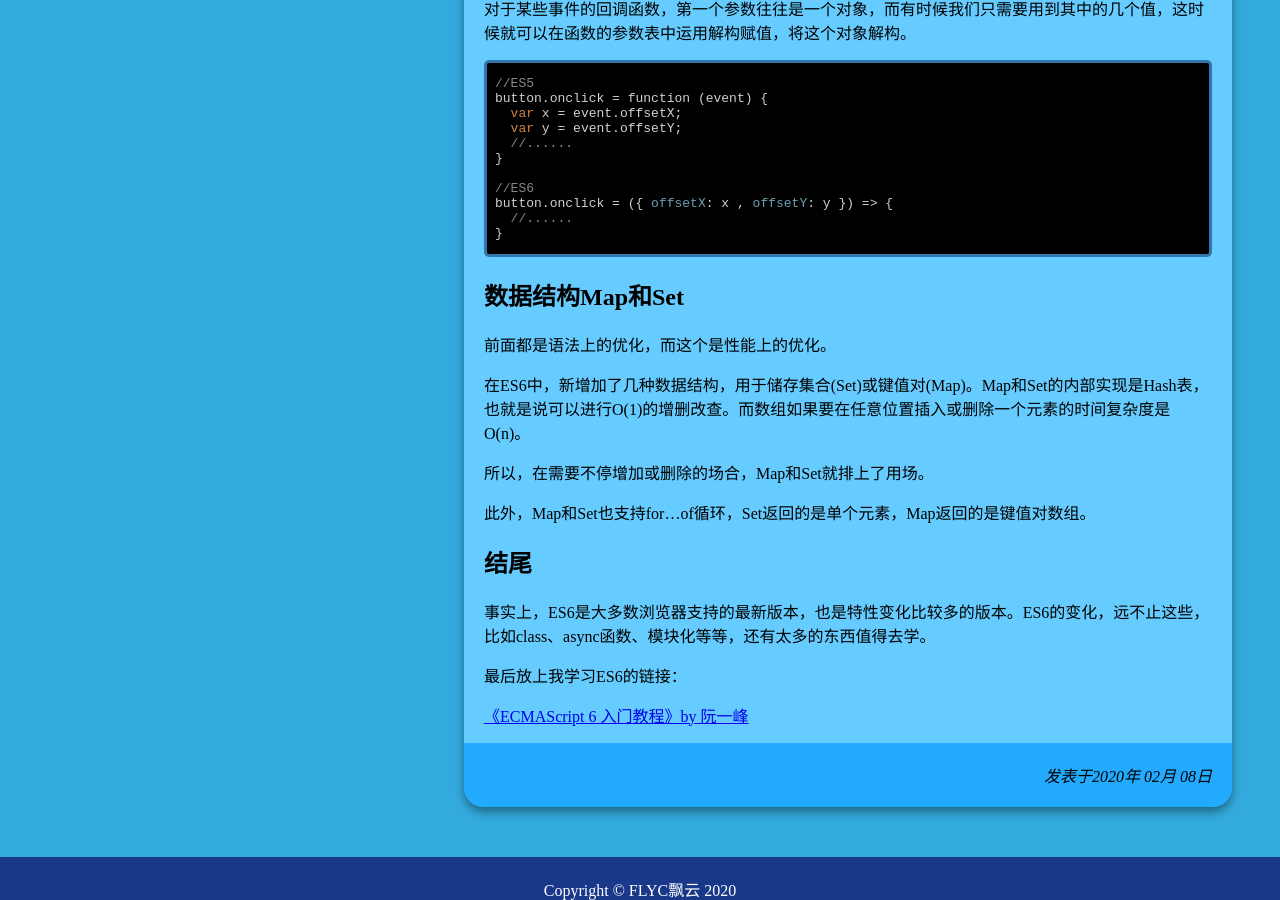
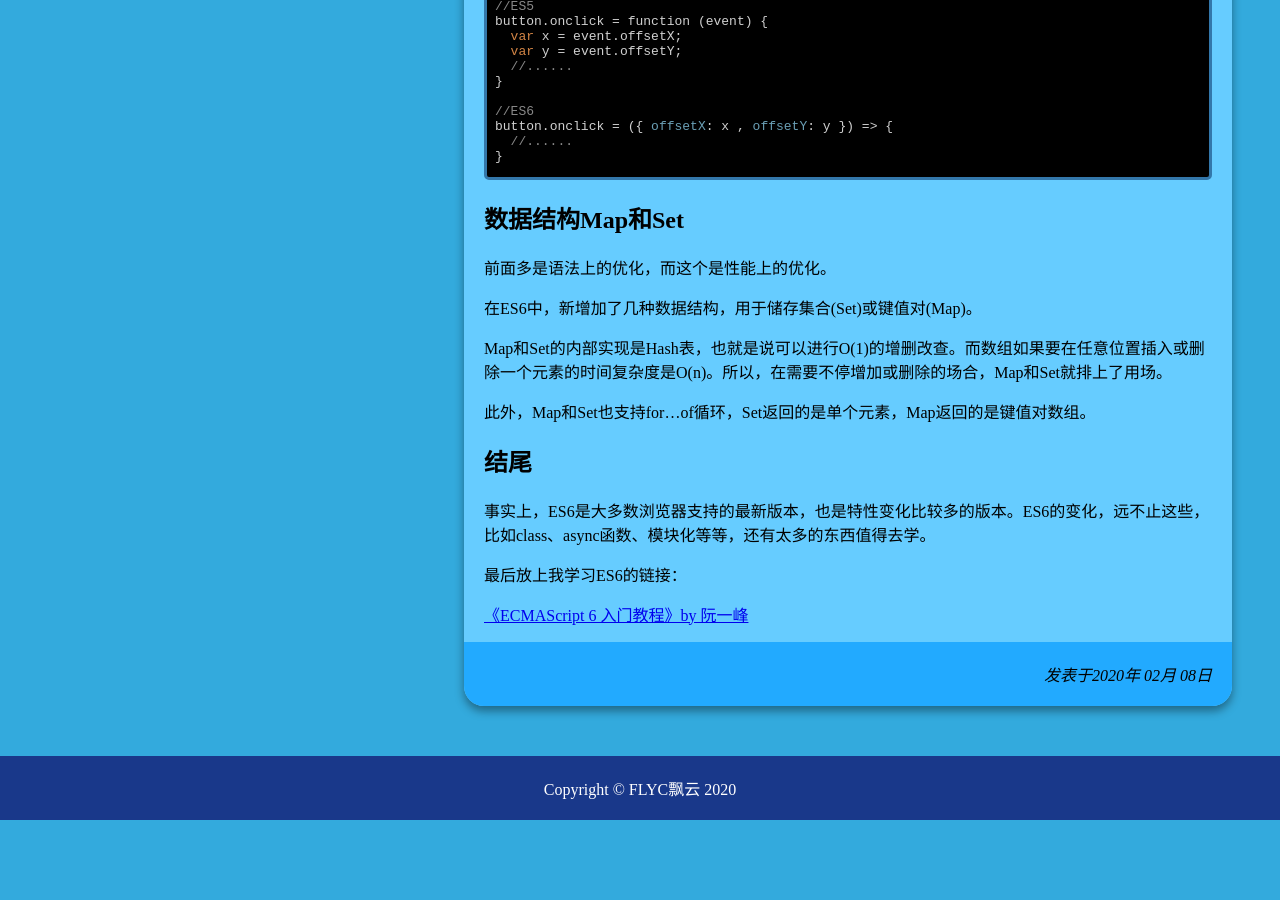
Before and after one commit to FlyCloudC/old_blog, a Jekyll site: the page built from _posts/2020-02-08-new-features-in-es6.md, in a window 1280 px wide and 900 px high, scrolled down 2785 px. Built offline with Jekyll 4.4.1, drawn with Linux system fonts in a browser that asks for light colours; after the commit the page ends 3605 px from its top, so only the background shows below that; some of the changed text lies outside the part shown.

Commit message:
小改，补全句号

````diff
--- a/_posts/2020-02-08-new-features-in-es6.md
+++ b/_posts/2020-02-08-new-features-in-es6.md
@@ -58,7 +56,7 @@
 for(let x of arr) sum += x;
 ```
 
-当你循环中用到`i`的地方全部都是`arr[i]`时，不妨用for...of试试
+当你循环中用到i的地方全部都是arr[i]时，不妨用for...of试试。
 
 ## 箭头函数
 
@@ -68,9 +66,7 @@
 var arr = [2, 3, 4 ,5, 6];
 
 //ES5
-arr.map(function (x) {
-  return x * x;
-});
+arr.map(function (x) { return x * x; });
 
 //ES6
 arr.map(x => x * x);
@@ -167,11 +163,11 @@
 
 ## 数据结构Map和Set
 
-前面都是语法上的优化，而这个是性能上的优化。
+前面多是语法上的优化，而这个是性能上的优化。
 
-在ES6中，新增加了几种数据结构，用于储存集合(Set)或键值对(Map)。Map和Set的内部实现是Hash表，也就是说可以进行O(1)的增删改查。而数组如果要在任意位置插入或删除一个元素的时间复杂度是O(n)。
+在ES6中，新增加了几种数据结构，用于储存集合(Set)或键值对(Map)。
 
-所以，在需要不停增加或删除的场合，Map和Set就排上了用场。
+Map和Set的内部实现是Hash表，也就是说可以进行O(1)的增删改查。而数组如果要在任意位置插入或删除一个元素的时间复杂度是O(n)。所以，在需要不停增加或删除的场合，Map和Set就排上了用场。
 
 此外，Map和Set也支持for...of循环，Set返回的是单个元素，Map返回的是键值对数组。
 
````
Also changed, not shown: other parts of _posts/2020-02-08-new-features-in-es6.md (+2 -4 lines).
